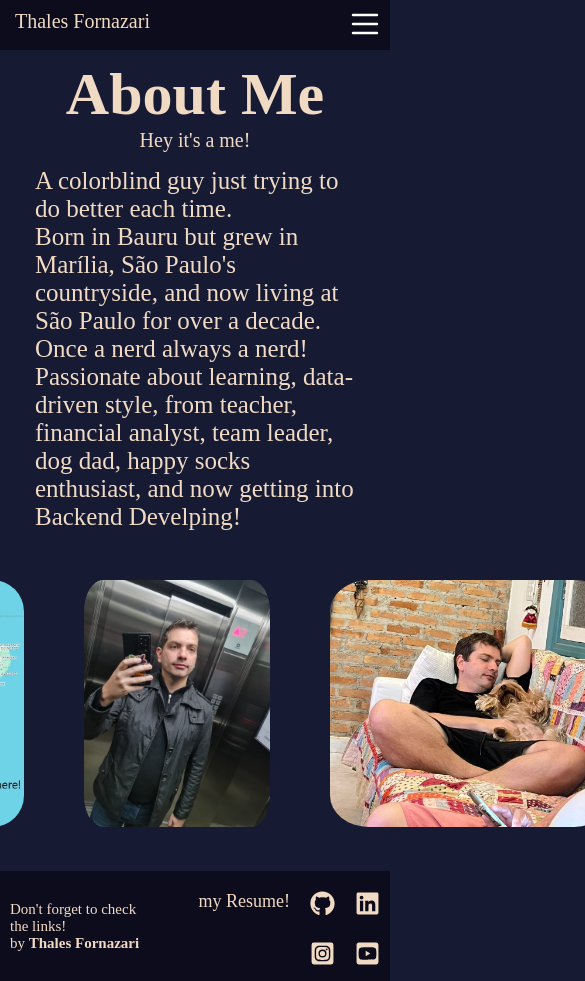
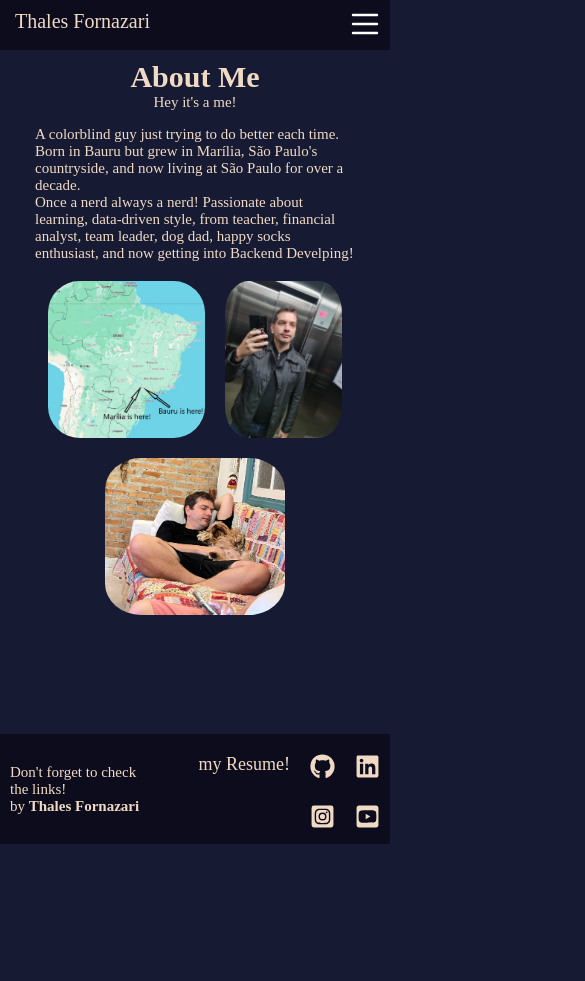
Before and after one commit to thalfor/websiteFrontend, a React (Vite) app: page /AboutMe in a window 390 px wide. Shown: the top 981 px of the page, 585 px wide, since content can reach past the window. After the commit the page ends 844 px from the top, so only its background shows below. Built offline with nearby package versions, Linux system fonts and the light colour scheme; a web font is replaced by a local one.

Commit message:
fixing for mobile

```diff
--- a/src/pages/bioEng/index.jsx
+++ b/src/pages/bioEng/index.jsx
@@ -20,7 +20,7 @@ export function BioEng(){
         </div>
       </div>
       <div className='images'>
-        <img src={mapa} alt="" /><br />
+        <img src={mapa} alt="" />
         <img src={me} alt="" />
         <img src={dog} alt="" />
       </div>
--- a/src/pages/bioEng/styles.js
+++ b/src/pages/bioEng/styles.js
@@ -2,13 +2,65 @@
 import styled from 'styled-components';
 //
 export const Container = styled.div`
+
   width: 100%;
+  font-size: 1.5rem;
+  display: flex;
+  flex-direction: column;
+  align-items: center;
 
-  font-size: 2rem;
-  //padding: 8rem 8rem 1rem 8rem;
+  h1 {
+    font-size: 3rem;
+  }
+
+  .master {
+    display: flex;
+    flex-direction: row;
+    justify-content: center;
+    align-items: center;
+    gap: 10rem;
+
+    padding: 1.5rem;
+  }
+
+  .master .bio {
+    font-size: 1.5rem;
+  }
+
+  .images {
+    //border: 1px solid white;
 
     display: flex;
-  flex-direction: column;
+    flex-direction: row;
+    flex-wrap: wrap;
+    align-items: center;
+    justify-content: center;
+    gap: 2rem;
+    padding: .4rem;
+
+    img:nth-child(1) {
+      border-radius: 20%;
+      height: 15.7rem;
+      width: 15.7rem;
+      //padding: 3rem;
+    }
+    img:nth-child(2) {
+      border-radius: 20%;
+      height: 15.7rem;
+      //padding: 3rem;
+    }
+    img:nth-child(3) {
+      border-radius: 20%;
+      height: 15.7rem;
+      //padding: 3rem;
+    }
+  }
+
+  @media(min-width: 768px){
+    width: 100%;
+    font-size: 2rem;
+    display: flex;
+    flex-direction: row;
     align-items: center;
 
     h1 {
@@ -43,15 +95,16 @@ export const Container = styled.div`
         width: 30.7rem;
         padding: 3rem;
       }
+      img:nth-child(2) {
+        border-radius: 20%;
+        height: 30.7rem;
+        padding: 3rem;
+      }
       img:nth-child(3) {
         border-radius: 20%;
         height: 30.7rem;
         padding: 3rem;
       }
-    img:nth-child(4) {
-      border-radius: 20%;
-      height: 30.7rem;
-      padding: 3rem;
     }
   }
 `;
```
Lines whose indentation alone changed are shown as unchanged.
